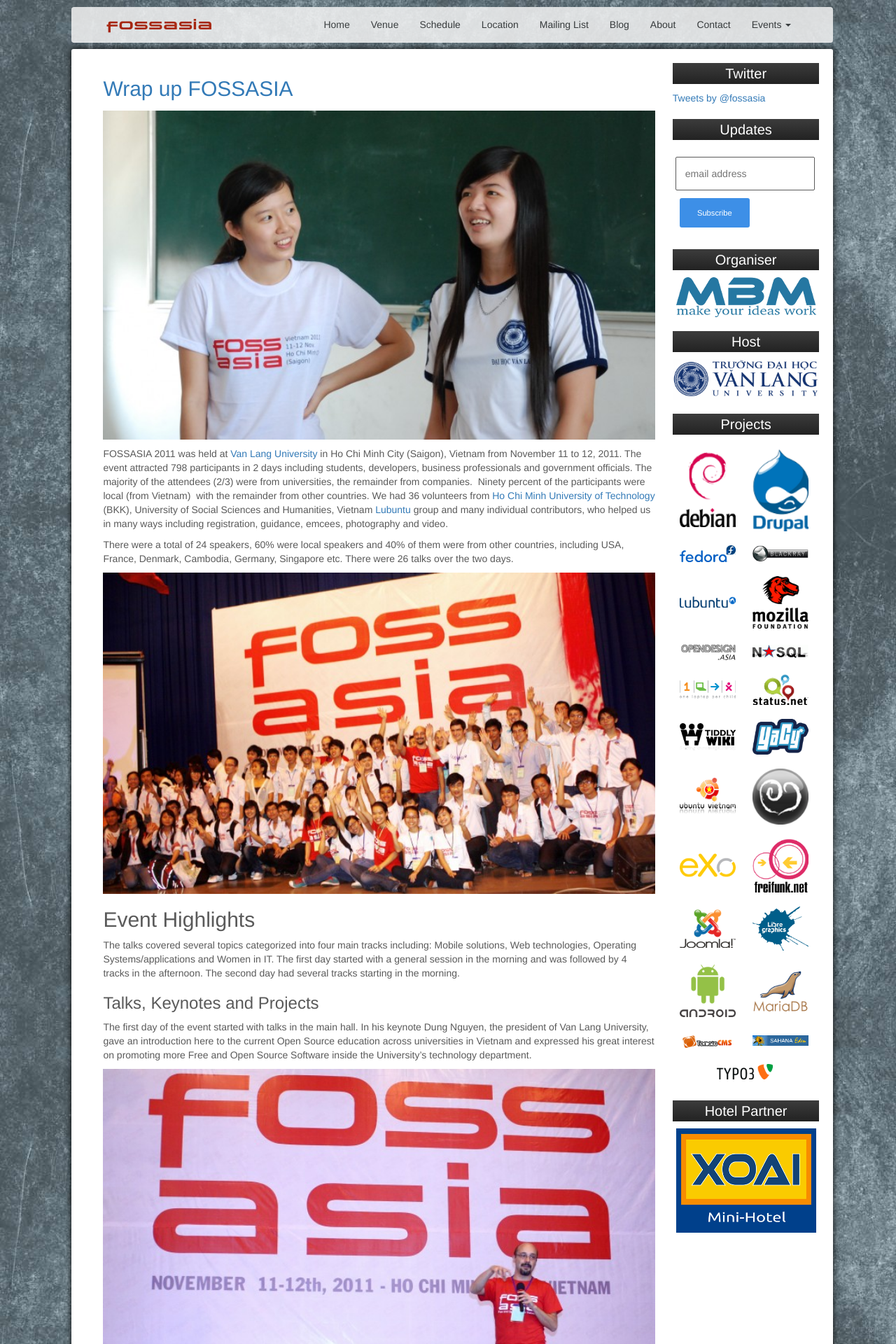
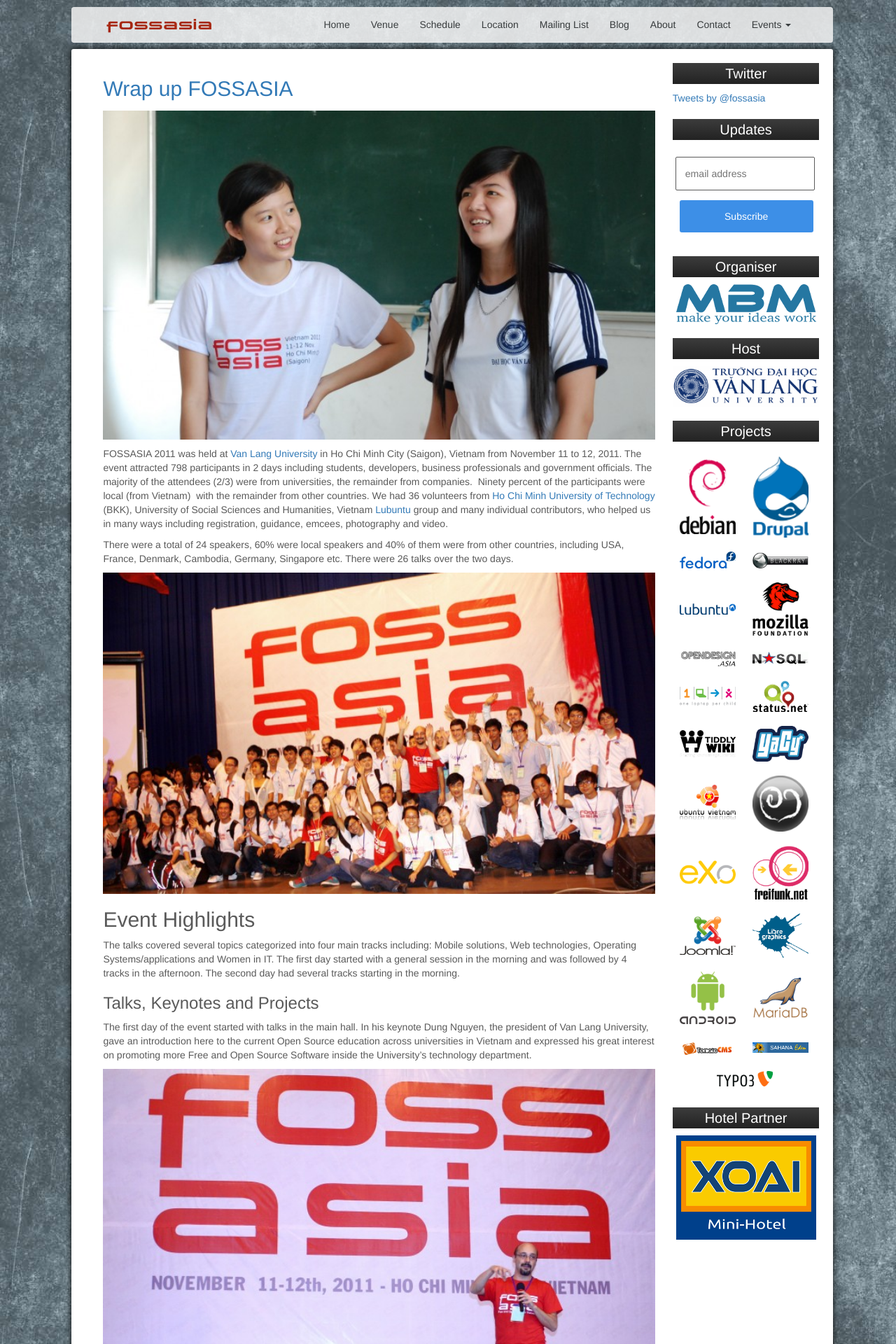
Before and after one commit to fossasia/2011.fossasia.org, a Jekyll site: the page built from index.html, in a window 1280 px wide. Shown: the top 1920 px of the page at 70% size. Built offline with Jekyll 4.4.1, drawn with Linux system fonts in a browser that asks for light colours; nearby versions of some CDN libraries; comment, search, counter and statistics services are not loaded.

Commit message:
Improve button styling, scroll-over effect

```diff
--- a/css/styles.css
+++ b/css/styles.css
@@ -95,7 +95,6 @@
 }
 .social {
   overflow: hidden;
-  column-count: 5;
 }
 .social li {
   float:left;
@@ -230,11 +229,16 @@
   background: #3d8fe7;
   color: #fff;
   padding: 13px;
-  width: 100px;
-  -webkit-font-smoothing:antialiased;
+  width: 91%;
   border-radius: 3px;
   margin-left: 10px;
+  font-size: 14px;
 }
+
+.button:hover {
+  background: #3581d2;
+}
+
 .footer {
   padding-top: 5px;
   padding-left:0;
@@ -242,8 +246,9 @@
   background: #e7e7e7;
   border-radius: 3px;
   box-shadow: 0 0 10px #000000;
-  height: auto;
+  height: auto !important;
 }
+
 .footer a {
   margin-right: 30px;
 }
@@ -253,6 +258,10 @@
 }
 .pull-right {
   margin-top:8px;
+}
+
+.clear {
+  text-align: center;
 }
 
 .centered-image {
@@ -280,7 +289,6 @@
 .table-responsive:not(#flickr-table):not(#weather-table) > thead > tr > th {
     background-color: rgb(255, 255, 204);
 }
-
 
 #flickr-table {
   table-layout: fixed;
```
